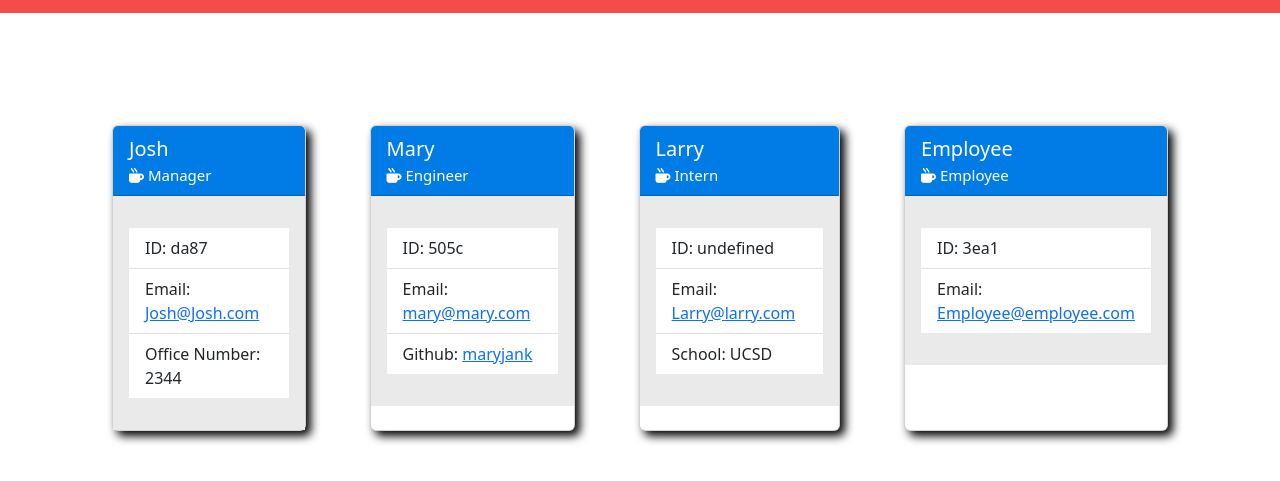
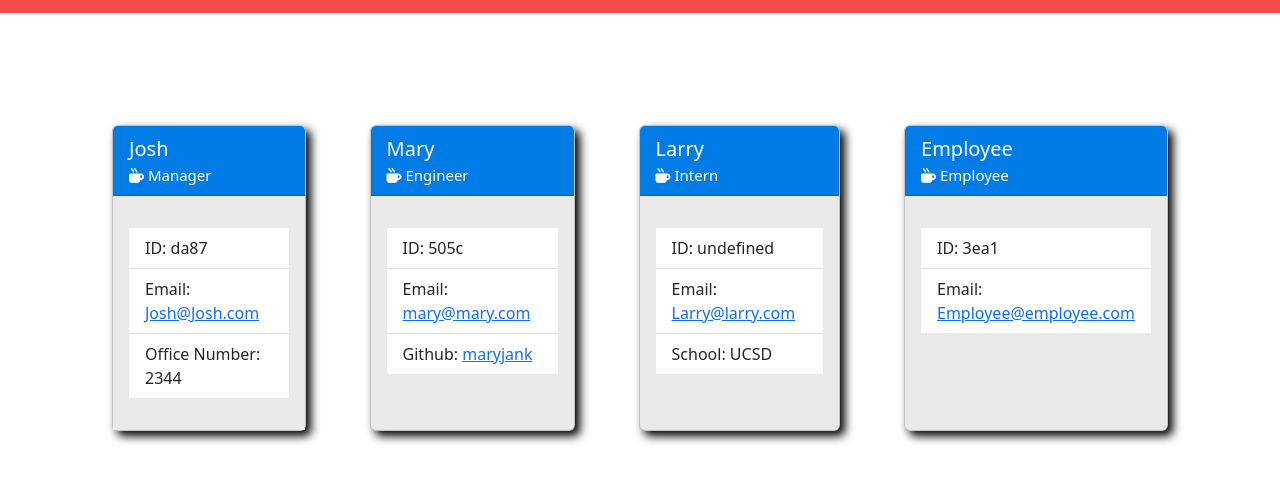
Before and after one commit to joshjankowski/Work-Force-Generator, a website: page src/index.html in a window 1280 px wide. Shown: the part 99-580 px from the top of the page. Drawn offline with nearby package versions, Linux system fonts and the light colour scheme.

Commit message:
fixed background color on employee card

```diff
--- a/src/style.css
+++ b/src/style.css
@@ -28,6 +28,7 @@ p {
 .card {
     filter: drop-shadow(5px 5px 5px #000000);
     margin: 2rem;
+    background-color: rgb(235, 234, 234);
 }
 
 .card-header {
```
